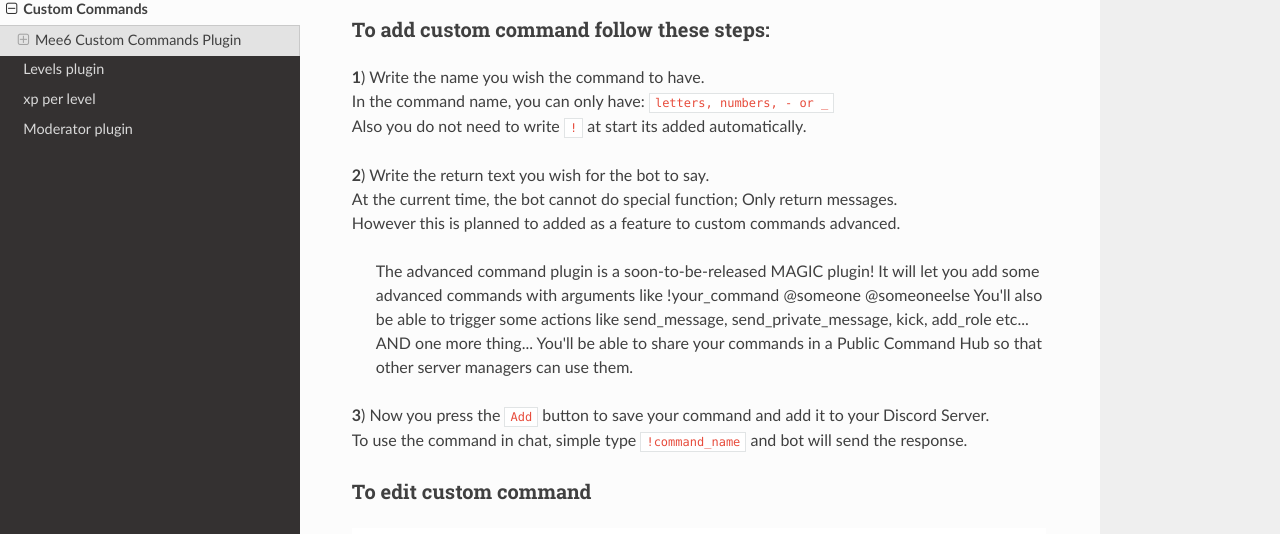
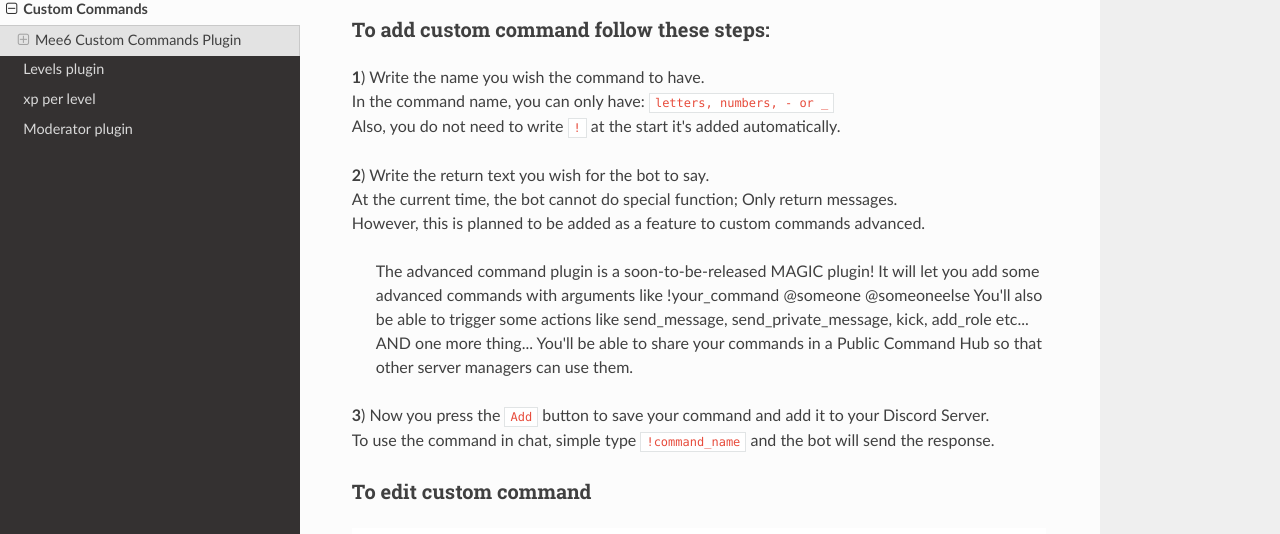
Before and after one commit to Mee6/Mee6-documentation, an MkDocs documentation site: the page built from docs/Commands.md, in a window 1280 px wide and 900 px high, scrolled down 615 px. Shown: the part 141-675 px from the top of the window. Built offline with MkDocs 1.6.1, drawn with Linux system fonts in a browser that asks for light colours; nearby versions of some CDN libraries; old or Windows-style settings are respelled for this version of MkDocs.

Commit message:
Update Commands.md

```diff
--- a/docs/Commands.md
+++ b/docs/Commands.md
@@ -9,11 +9,11 @@
 
 **1**) Write the name you wish the command to have.
 In the command name, you can only have: `letters, numbers, - or _`
-Also you do not need to write `!` at start its added automatically.
+Also, you do not need to write `!` at the start it's added automatically.
 
 **2**) Write the return text you wish for the bot to say.
 At the current time, the bot cannot do special function; Only return messages.
-However this is planned to added as a feature to custom commands advanced.
+However, this is planned to be added as a feature to custom commands advanced.
 
 > The advanced command plugin is a soon-to-be-released MAGIC plugin!
 > It will let you add some advanced commands with arguments like !your_command @someone @someoneelse
@@ -21,7 +21,7 @@
 > AND one more thing... You'll be able to share your commands in a Public Command Hub so that other server managers can use them.
 
 **3**) Now you press the `Add` button to save your command and add it to your Discord Server.
-To use the command in chat, simple type `!command_name` and bot will send the response.
+To use the command in chat, simple type `!command_name` and the bot will send the response.
 
 ###To edit custom command
 ![edit_commands](pics/commands_edit.png)
```
